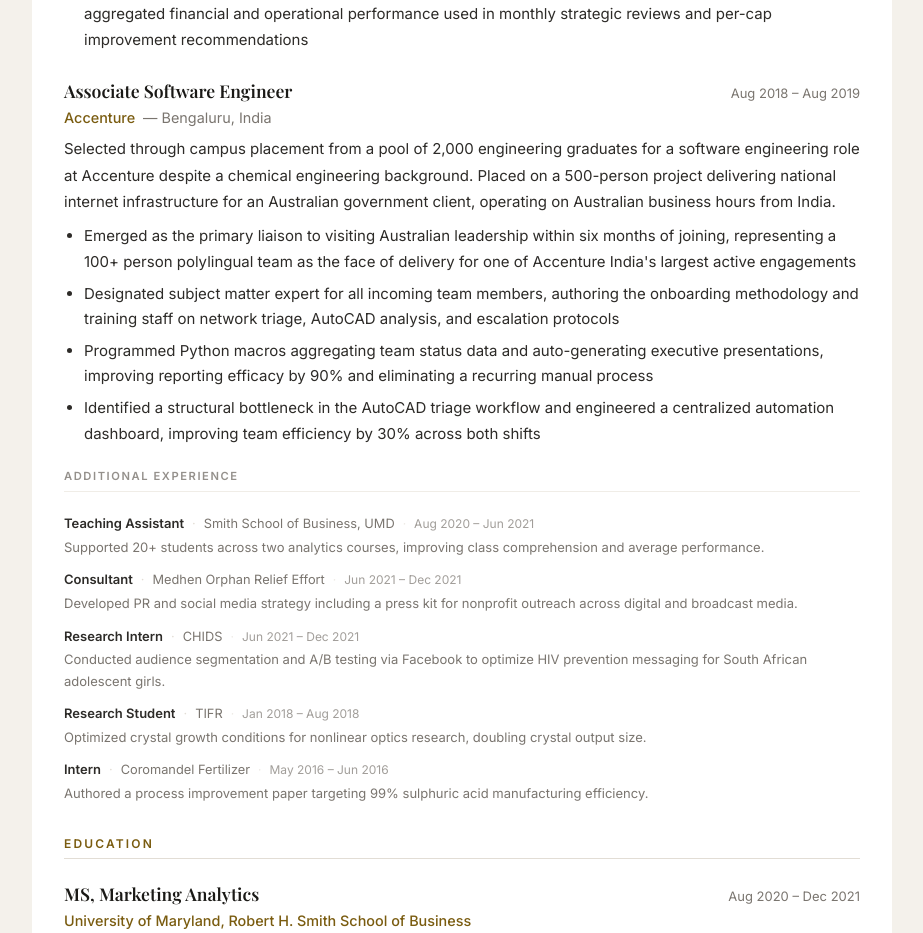
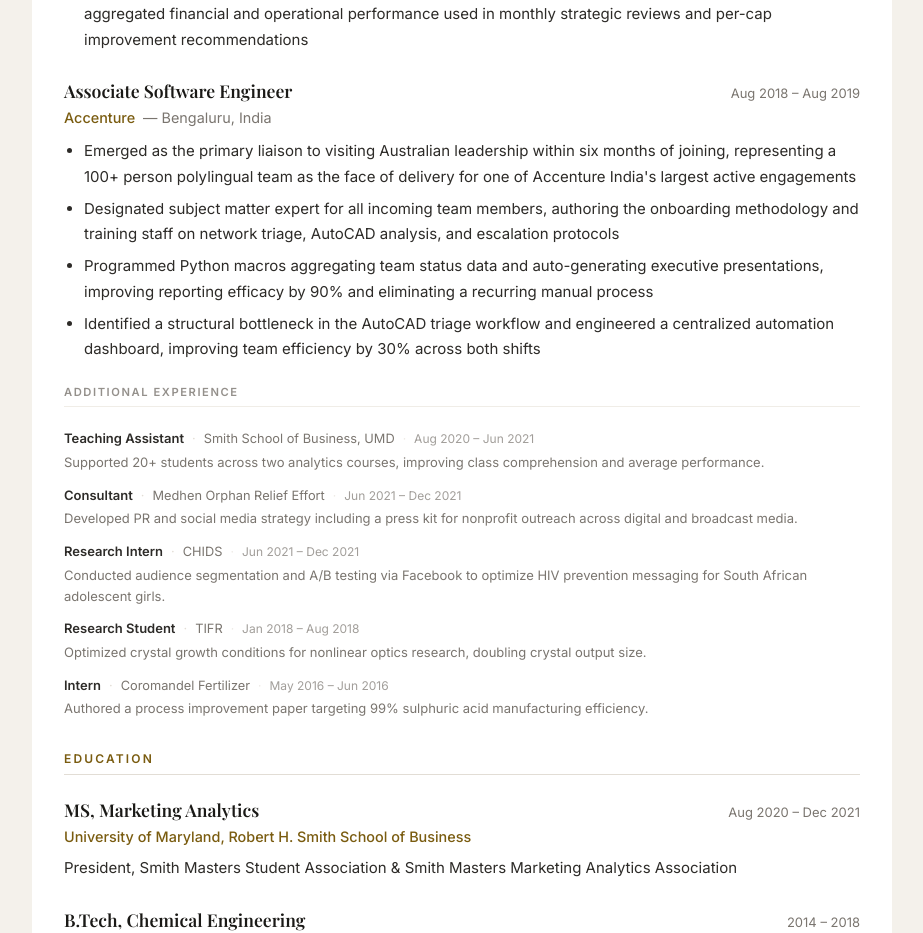
Before and after one commit to Abapna25/AB-Resume, a React (Vite) app: page / in a window 1280 px wide. Shown: the part 2640-3573 px from the top of the page, without its empty margins (178-1101 px from the left). Built offline with nearby package versions, Linux system fonts and the light colour scheme; a web font is replaced by a local one.

Commit message:
Update Akanksha.jsx

```diff
--- a/src/pages/resume/Akanksha.jsx
+++ b/src/pages/resume/Akanksha.jsx
@@ -49,7 +49,6 @@
     org: 'Accenture',
     location: 'Bengaluru, India',
     dates: 'Aug 2018 – Aug 2019',
-    desc: 'Selected through campus placement from a pool of 2,000 engineering graduates for a software engineering role at Accenture despite a chemical engineering background. Placed on a 500-person project delivering national internet infrastructure for an Australian government client, operating on Australian business hours from India.',
     bullets: [
       'Emerged as the primary liaison to visiting Australian leadership within six months of joining, representing a 100+ person polylingual team as the face of delivery for one of Accenture India\'s largest active engagements',
       'Designated subject matter expert for all incoming team members, authoring the onboarding methodology and training staff on network triage, AutoCAD analysis, and escalation protocols',
```
